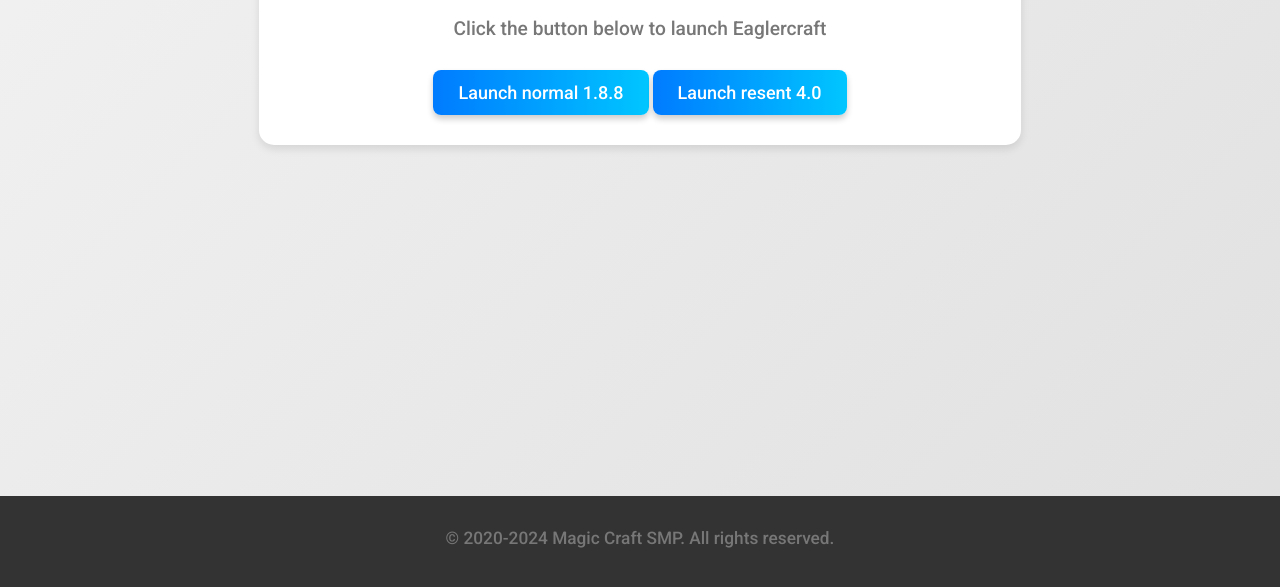
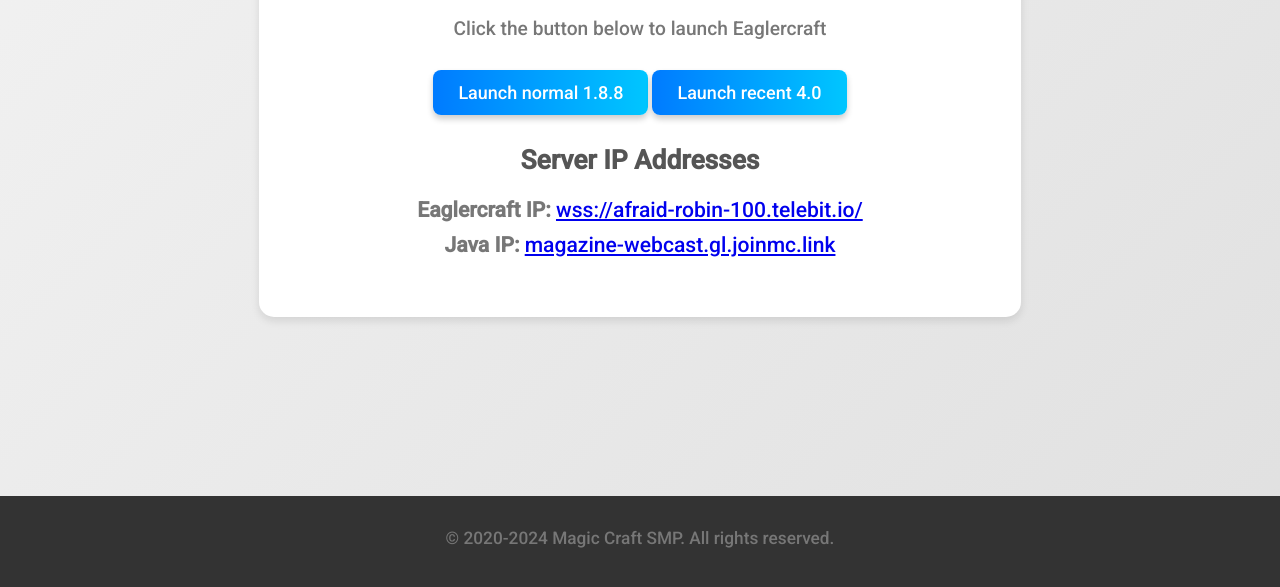
Before and after one commit to zach2011xa/MagiCraftSMP.github.io, a plain HTML site: page index.html in a window 1280 px wide. Shown: the part 207-794 px from the top of the page. Drawn offline with Linux system fonts and the light colour scheme.

Commit message:
Update index.html

```diff
--- a/index.html
+++ b/index.html
@@ -54,6 +54,14 @@
         .button:active {
             transform: scale(0.95);
         }
+        .info {
+            margin: 30px 0;
+            font-size: 1.1em;
+            color: #555;
+        }
+        .info p {
+            margin: 10px 0;
+        }
         footer {
             background: #333;
             color: #fff;
@@ -76,7 +84,13 @@
         <h1>Welcome to Magic Craft SMP Launcher</h1>
         <p>Click the button below to launch Eaglercraft</p>
         <a href="normal/client.html" class="button">Launch normal 1.8.8</a>
-        <a href="client/client.html" class="button">Launch resent 4.0</a>
+        <a href="client/client.html" class="button">Launch recent 4.0</a>
+
+        <div class="info">
+            <h2>Server IP Addresses</h2>
+            <p><strong>Eaglercraft IP:</strong> <a href="wss://afraid-robin-100.telebit.io/" target="_blank">wss://afraid-robin-100.telebit.io/</a></p>
+            <p><strong>Java IP:</strong> <a href="http://magazine-webcast.gl.joinmc.link" target="_blank">magazine-webcast.gl.joinmc.link</a></p>
+        </div>
     </div>
 
     <footer>
```
